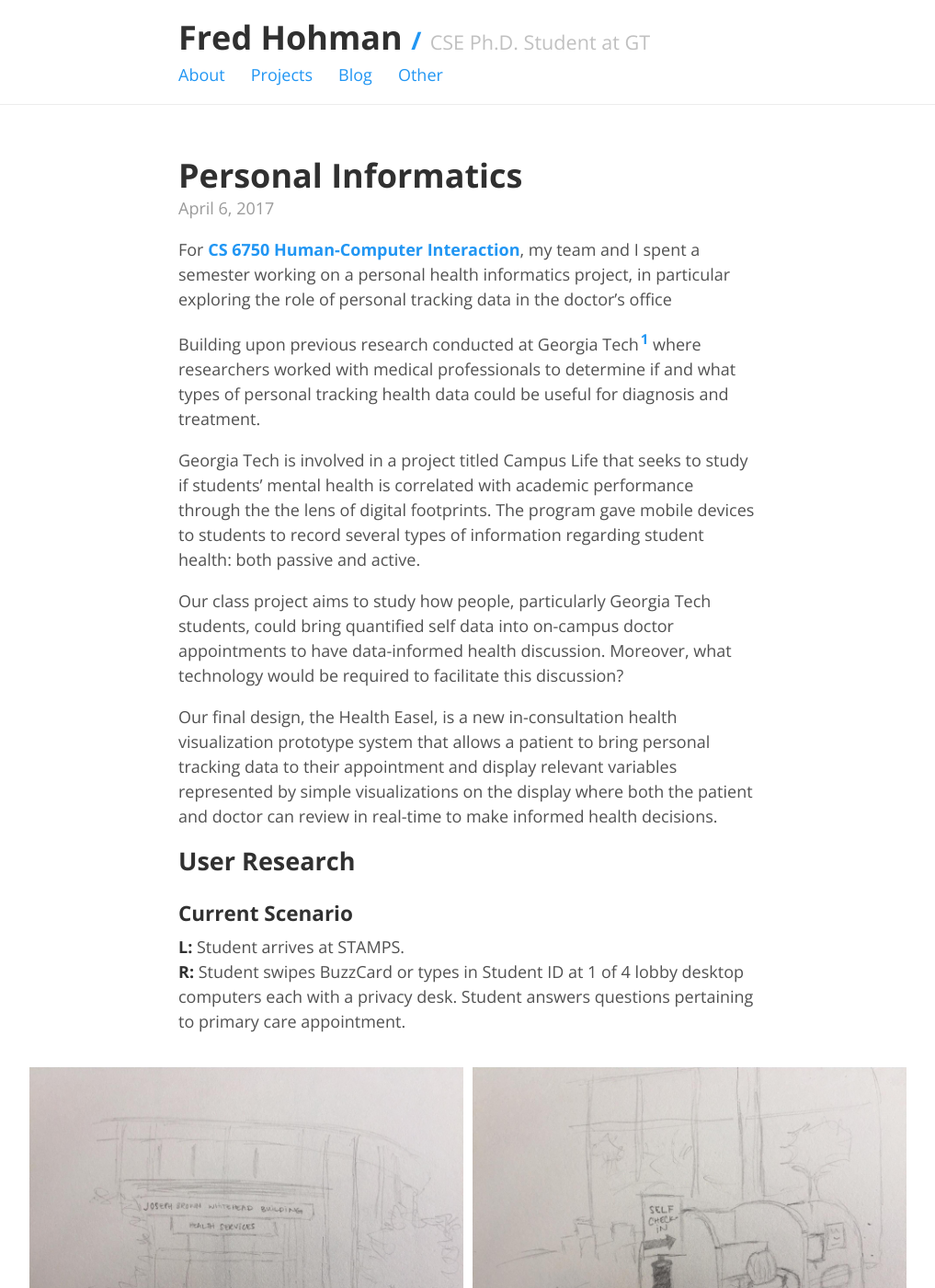
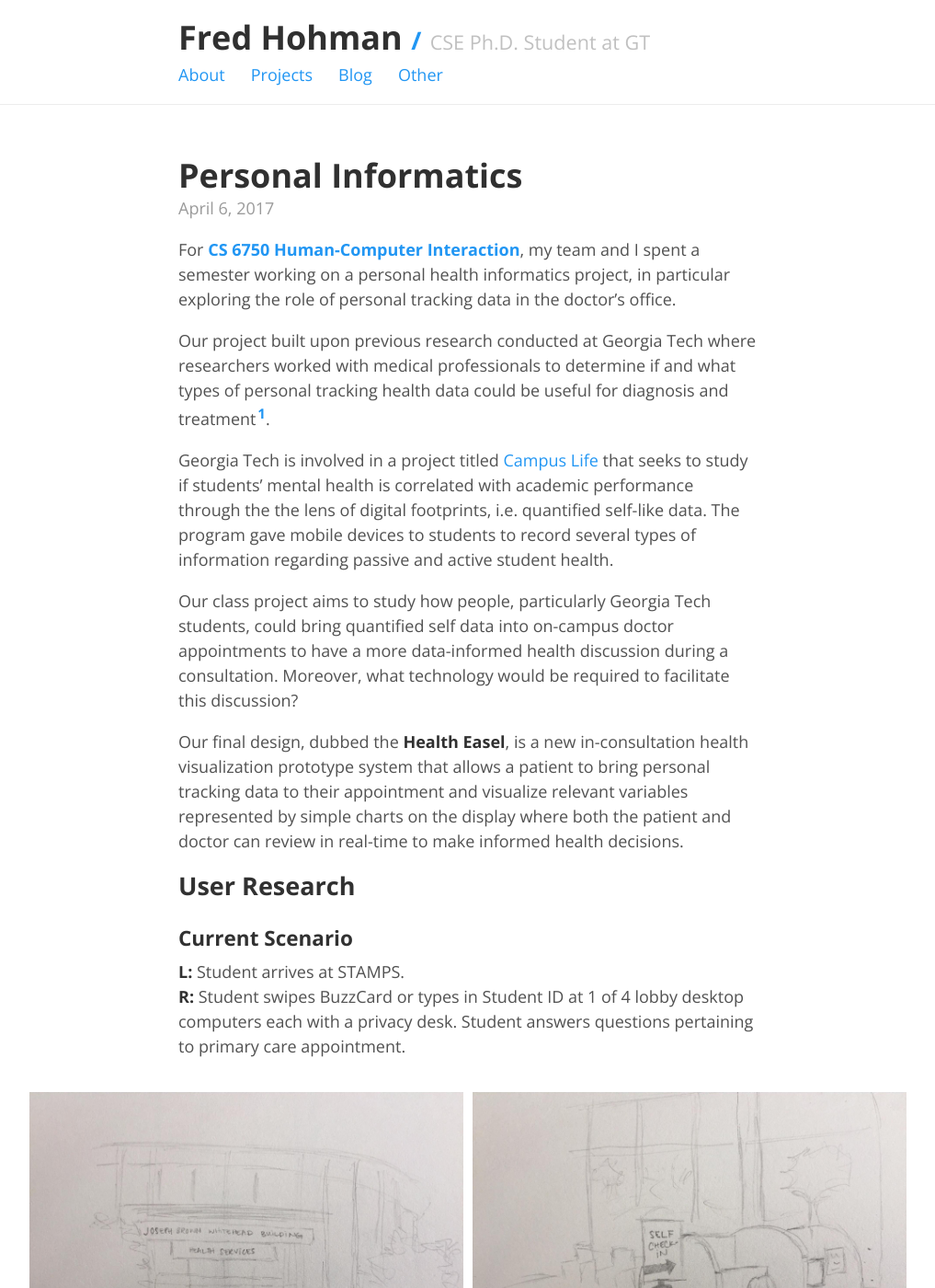
Before and after one commit to fredhohman/fredhohman.github.io, a Jekyll site: the page built from _posts/projects/2017-04-06-cs-6750-personal-informatics.md, in a window 1280 px wide and 1400 px high. Shown: the whole window at 92% size, without its empty margins (131-1148 px from the left). Built offline with Jekyll 4.4.1, drawn with Linux system fonts in a browser that asks for light colours; some of the changed text lies outside the part shown.

Commit message:
fix typos

```diff
--- a/_posts/projects/2017-04-06-cs-6750-personal-informatics.md
+++ b/_posts/projects/2017-04-06-cs-6750-personal-informatics.md
@@ -5,15 +5,15 @@ categories: projects
 permalink: projects/cs-6750-health-easel
 ---
 
-For **[CS 6750 Human-Computer Interaction][hci]**, my team and I spent a semester working on a personal health informatics project, in particular exploring the role of personal tracking data in the doctor's office
+For **[CS 6750 Human-Computer Interaction][hci]**, my team and I spent a semester working on a personal health informatics project, in particular exploring the role of personal tracking data in the doctor's office.
 
-Building upon previous research conducted at Georgia Tech[^fn-previous] where researchers worked with medical professionals to determine if and what types of personal tracking health data could be useful for diagnosis and treatment.
+Our project built upon previous research conducted at Georgia Tech where researchers worked with medical professionals to determine if and what types of personal tracking health data could be useful for diagnosis and treatment[^fn-previous].
 
-Georgia Tech is involved in a project titled Campus Life that seeks to study if students' mental health is correlated with academic performance through the the lens of digital footprints. The program gave mobile devices to students to record several types of information regarding student health: both passive and active.
+Georgia Tech is involved in a project titled [Campus Life][campuslife] that seeks to study if students' mental health is correlated with academic performance through the the lens of digital footprints, i.e. quantified self-like data. The program gave mobile devices to students to record several types of information regarding passive and active student health.
 
-Our class project aims to study how people, particularly Georgia Tech students, could bring quantified self data into on-campus doctor appointments to have data-informed health discussion. Moreover, what technology would be required to facilitate this discussion?
+Our class project aims to study how people, particularly Georgia Tech students, could bring quantified self data into on-campus doctor appointments to have a more data-informed health discussion during a consultation. Moreover, what technology would be required to facilitate this discussion?
 
-Our final design, the Health Easel, is a new in-consultation health visualization prototype system that allows a patient to bring personal tracking data to their appointment and display relevant variables represented by simple visualizations on the display where both the patient and doctor can review in real-time to make informed health decisions.
+Our final design, dubbed the **Health Easel**, is a new in-consultation health visualization prototype system that allows a patient to bring personal tracking data to their appointment and visualize relevant variables represented by simple charts on the display where both the patient and doctor can review in real-time to make informed health decisions.
 
 
 
@@ -192,7 +192,7 @@ We sketched out a device that features a large, high-resolution touch screen dis
 </figure>
 
 ## Introducing the Health Easel
-Dubbed the **Health Easel**, our new in-consultation health visualization prototype system allows a patient to bring personal tracking data to their appointment and display relevant variables represented by simple visualizations on the display where both the patient and doctor can review in real-time to make informed health decisions.
+Dubbed the **Health Easel**, our new in-consultation health visualization prototype system allows a patient to bring personal tracking data to their appointment and visualize relevant variables represented by simple charts on the display where both the patient and doctor can review in real-time to make informed health decisions.
 
 The Health Easel allows users (both patients and doctors) to conduct "Wizard of Oz" experiments using magnets that hold paper visualizations from the front and back to accurately mimic window movement on a touch display.
 
```
